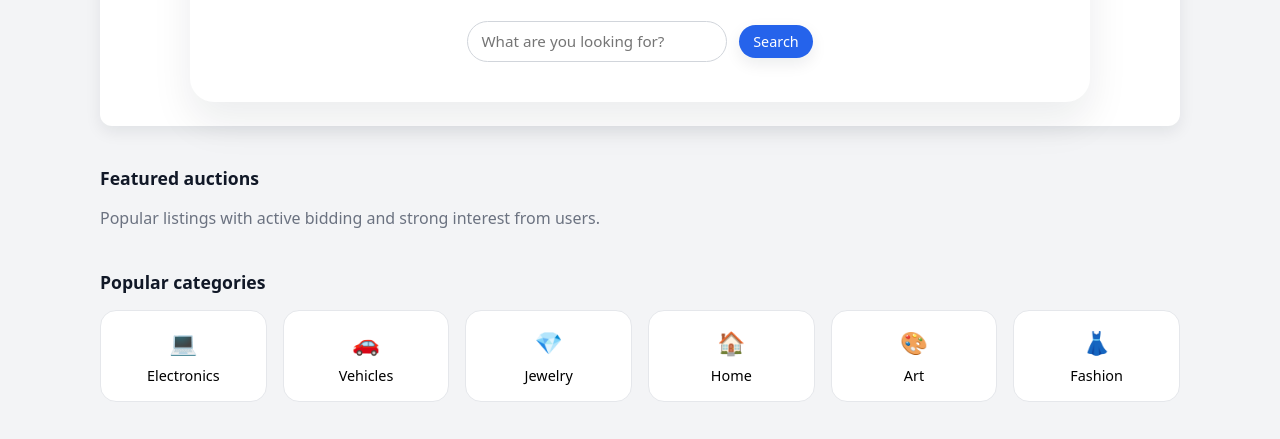
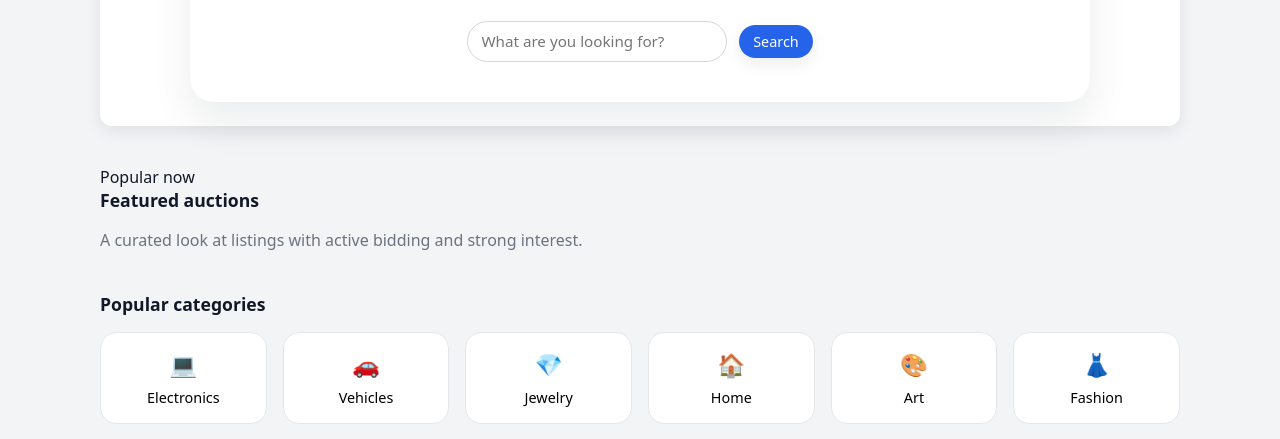
Before and after one commit to adring93/semester-project-2, a plain HTML site: page index.html in a window 1280 px wide. Shown: the part 284-723 px from the top of the page. Drawn offline with Linux system fonts and the light colour scheme; no server answers.

Commit message:
Revise featured section and update description
Updated the featured section layout and modified the description text for clarity.

```diff
--- a/index.html
+++ b/index.html
@@ -63,17 +63,18 @@
         </div>
       </section>
 
-      <section class="section">
-        <div class="live-title-row">
+      <section class="section featured-section">
+        <div class="featured-header">
           <div>
+            <span class="featured-kicker">Popular now</span>
             <h2 class="section-title">Featured auctions</h2>
             <p class="section-intro">
-              Popular listings with active bidding and strong interest from users.
+              A curated look at listings with active bidding and strong interest.
             </p>
           </div>
         </div>
 
-        <div id="featuredGrid" class="listing-grid"></div>
+        <div id="featuredGrid" class="featured-carousel" aria-label="Featured auctions"></div>
       </section>
 
       <section class="section">
```
